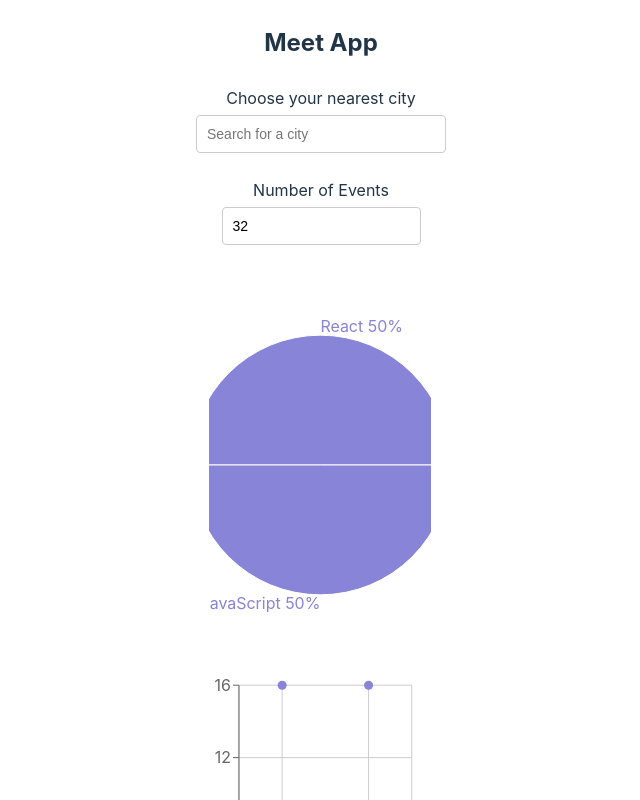
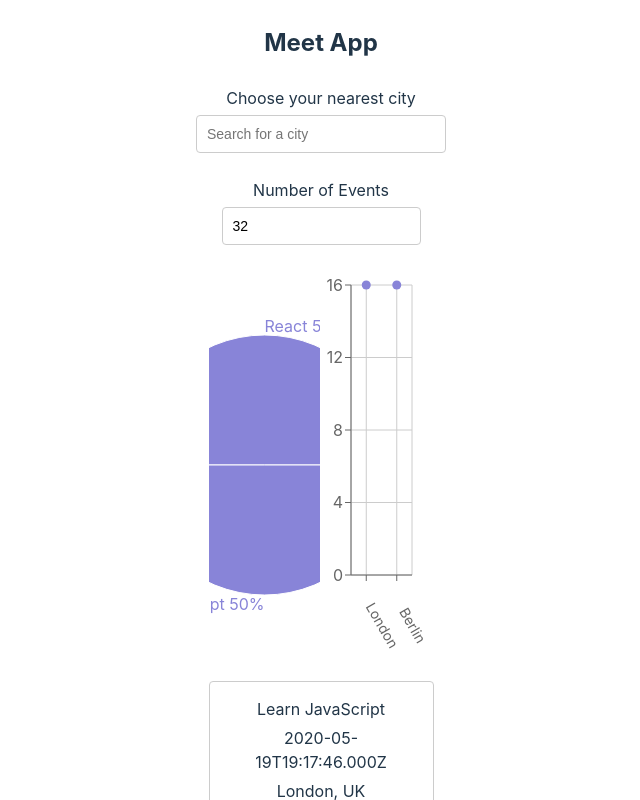
Before and after one commit to plumbz/meet, a React (Vite) app: page / in a window 1280 px wide. Shown: the top 800 px of the page, without its empty margins (319-959 px from the left). Built offline with nearby package versions, Linux system fonts and the light colour scheme; what atatus-spa would draw is missing.

Commit message:
added css

```diff
--- a/src/App.css
+++ b/src/App.css
@@ -95,3 +95,12 @@
   width: 250px;
   z-index: 1000;
 }
+
+.charts-container {
+  display: grid;
+  grid-template-columns: 1fr 1fr;
+}
+
+@media (max-width: 768px) {
+  grid-template-columns: 1fr 1fr;
+}
--- a/src/index.css
+++ b/src/index.css
@@ -25,9 +25,7 @@
 
 body {
   margin: 0;
-  display: flex;
   place-items: center;
-  justify-content: center;
   /* Horizontally center */
   min-width: 320px;
   min-height: 100vh;
```
